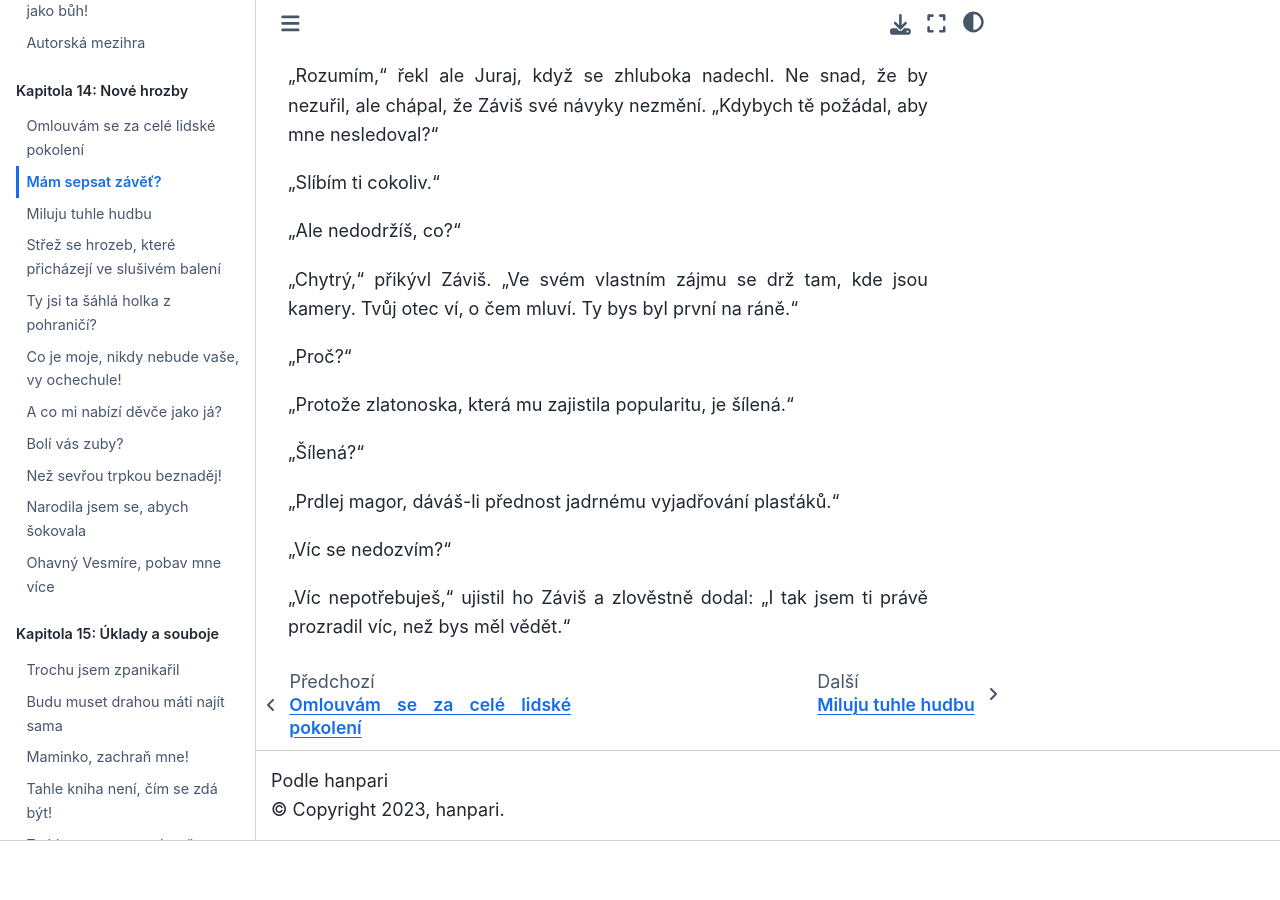
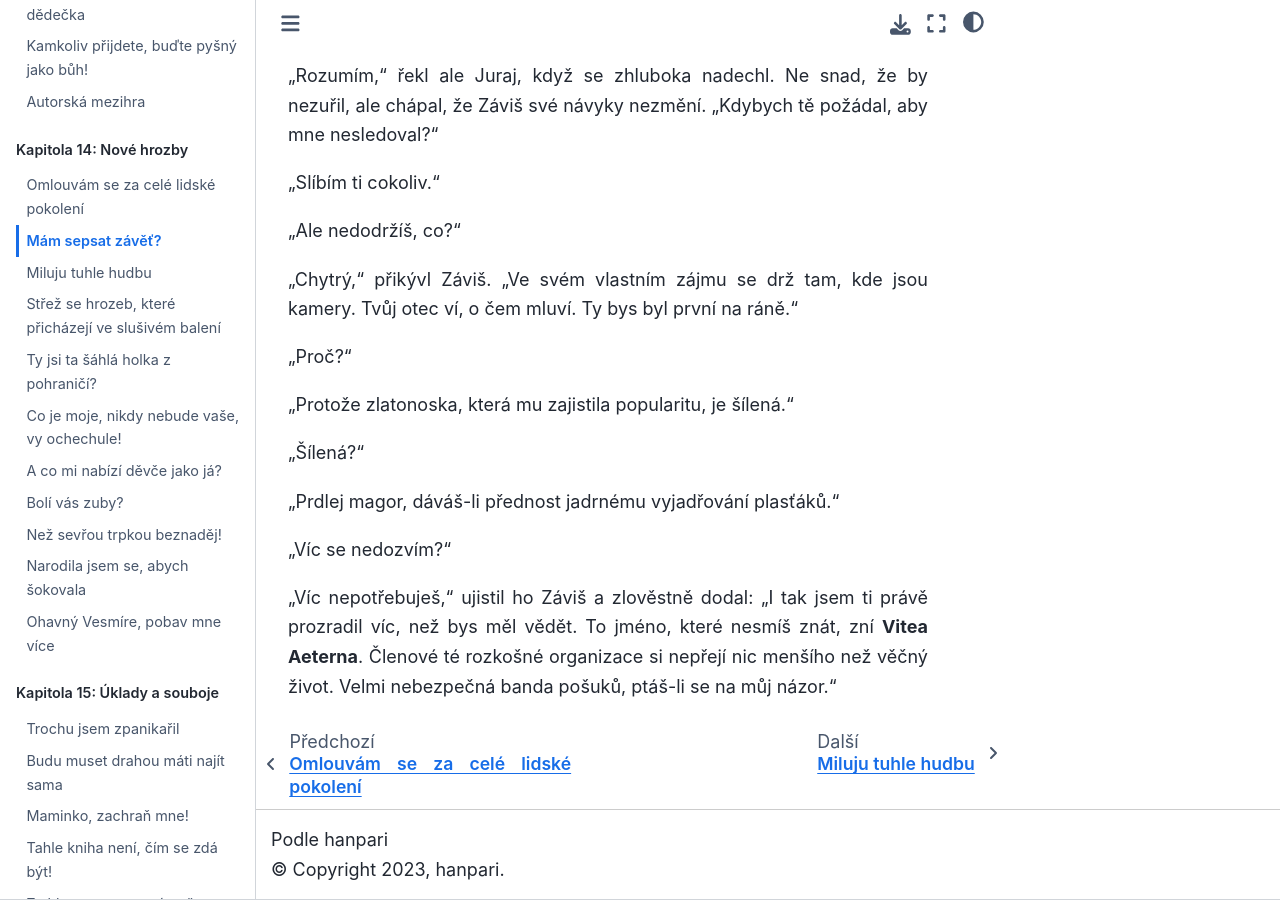
Before and after one commit to hanpari/sest-spolecniku, a Sphinx documentation site: the page built from source/sest_spolecniku/014-nove-hrozby/02.md, in a window 1280 px wide and 900 px high, scrolled down 7101 px. Built offline with Sphinx 7.4.7 and the Sphinx Book theme 1.1.4, drawn with Linux system fonts in a browser that asks for light colours; before the commit the page ends 7942 px from its top, so only the background shows below that.

Commit message:
Update 02.md

```diff
--- a/source/sest_spolecniku/014-nove-hrozby/02.md
+++ b/source/sest_spolecniku/014-nove-hrozby/02.md
@@ -199,4 +199,4 @@ Nastala chvíle ticha, kdy Záviš předpokládal, že obdrží rozhořčenou p
 
 "Víc se nedozvím?"
 
-"Víc nepotřebuješ," ujistil ho Záviš a zlověstně dodal: "I tak jsem ti právě prozradil víc, než bys měl vědět."
+"Víc nepotřebuješ," ujistil ho Záviš a zlověstně dodal: "I tak jsem ti právě prozradil víc, než bys měl vědět. To jméno, které nesmíš znát, zní **Vitea Aeterna**. Členové té rozkošné organizace si nepřejí nic menšího než věčný život. Velmi nebezpečná banda pošuků, ptáš-li se na můj názor."
```
